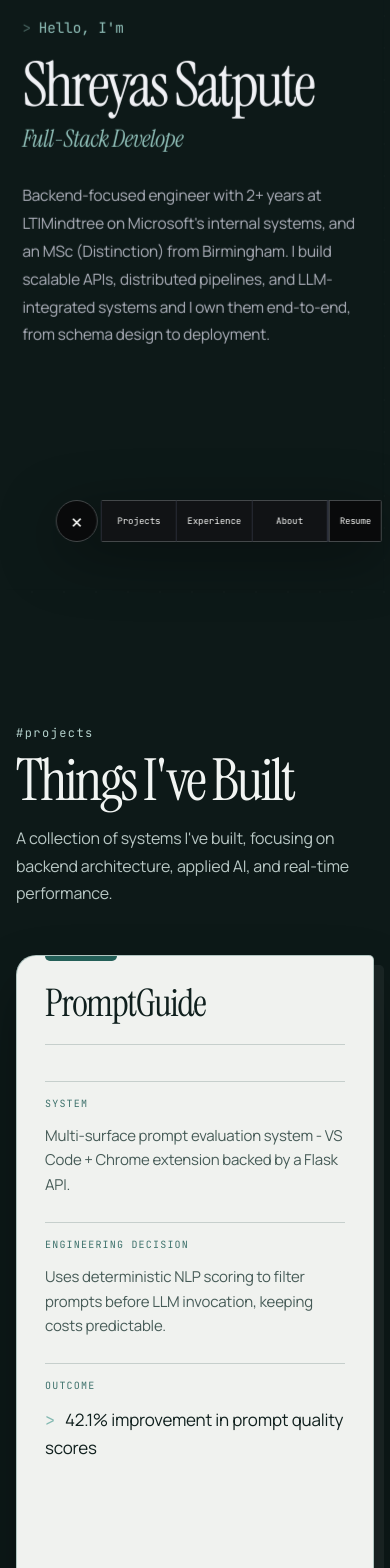
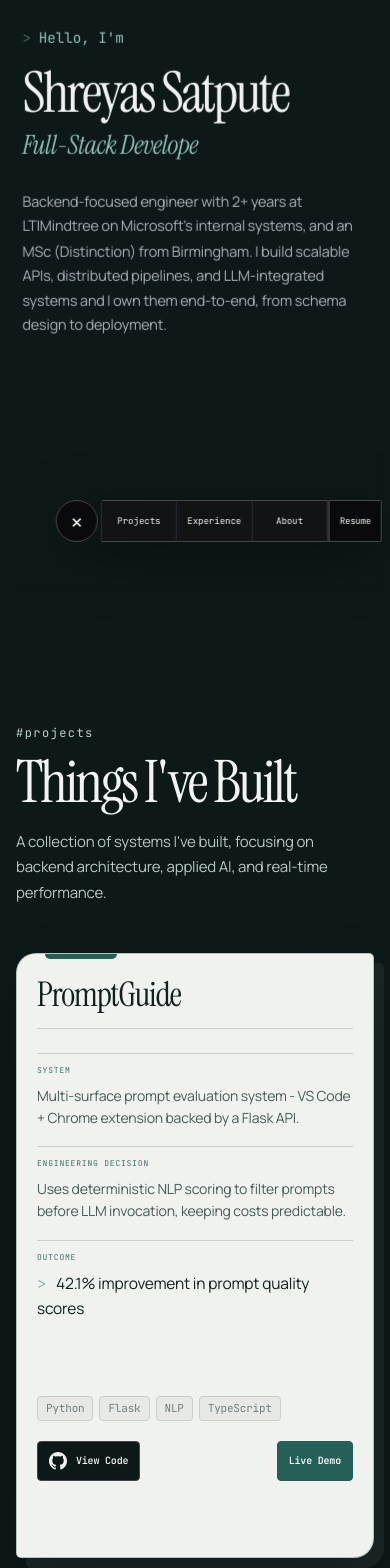
Before and after one commit to shreyas-debug/portfolio, a React (Create React App) app: page / in a window 390 px wide. Shown: the part 240-1808 px from the top of the page. Built offline with nearby package versions, Linux system fonts and the light colour scheme.

Commit message:
Update UI

```diff
--- a/src/App.css
+++ b/src/App.css
@@ -1373,6 +1373,14 @@ nav.navbar .navbar-text {
 }
 
 @media (max-width: 768px) {
+  html,
+  body,
+  #root,
+  .App {
+    max-width: 100%;
+    overflow-x: clip;
+  }
+
   .floating-dock { --dock-edge-gap: 8px; bottom: 12px; max-width: calc(100vw - 16px); }
   .floating-dock.at-page-end { bottom: 62px; }
   .dock-toggle,
@@ -1406,17 +1414,33 @@ nav.navbar .navbar-text {
   .experience-date { grid-column: 2; grid-row: 3; }
   .experience-plus { grid-column: 3; grid-row: 1 / 4; align-self: center; }
   .experience-details-inner { padding-left: 48px; }
+  .experience-name { font-size: 25px; }
+  .experience-role,
+  .experience-date,
+  .experience-details li { font-size: 12.5px; }
   .project-stack-item { margin-bottom: 14vh; }
   .projects-stack { padding-bottom: 5vh; }
   .project-panel {
-    min-height: 820px !important;
-    height: 820px !important;
+    width: 100%;
+    min-width: 0;
+    min-height: var(--mobile-project-height, auto) !important;
+    height: var(--mobile-project-height, auto) !important;
     border-radius: 20px 5px 20px 5px !important;
   }
   .project-panel-content {
     height: 100%;
-    padding-bottom: 88px !important;
-  }
+    padding: 24px 20px 76px !important;
+  }
+  .project-panel-title {
+    margin-bottom: 22px !important;
+    padding-bottom: 16px !important;
+    font-size: 34px !important;
+  }
+  .project-narrative { grid-template-columns: 1fr; gap: 18px; }
+  .project-detail-block { padding-top: 10px; }
+  .project-detail-label { margin-bottom: 8px; font-size: 8px; letter-spacing: 0.1em; }
+  .project-detail-block p { font-size: 14px !important; line-height: 1.55 !important; }
+  .project-outcome p { font-size: 15.5px !important; }
   .project-links-row {
     align-items: stretch !important;
     gap: 10px;
@@ -1427,17 +1451,19 @@ nav.navbar .navbar-text {
   }
   .project-links-row .project-action {
     min-height: 40px;
-  }
-  .project-narrative { grid-template-columns: 1fr; }
+    padding: 8px 11px !important;
+    font-size: 10px !important;
+  }
   .project-outcome { grid-column: auto; }
   .about-skills .skills-container { grid-template-columns: 1fr; }
-}
-
-@media (max-width: 380px) {
-  .project-panel {
-    min-height: 860px !important;
-    height: 860px !important;
-  }
+  .editorial-header { margin-bottom: 48px; }
+  .editorial-header h2,
+  #about h1 { font-size: clamp(46px, 15vw, 64px) !important; line-height: 0.95 !important; }
+  .hero-title { font-size: clamp(48px, 15vw, 62px) !important; }
+  .hero-role { font-size: clamp(22px, 7vw, 30px) !important; }
+  .hero-description,
+  .editorial-header > p:last-child,
+  #about p:not(.eyebrow) { font-size: 15px !important; line-height: 1.7 !important; }
 }
 
 .projects-grid {
--- a/src/components/Banner.js
+++ b/src/components/Banner.js
@@ -109,7 +109,7 @@ export const Banner = () => {
         </motion.h2>
 
         {/* Hero description — specific, with impact */}
-        <motion.p variants={{ hidden: { opacity: 0, y: 16 }, visible: { opacity: 1, y: 0 } }} transition={{ duration: 0.5, ease: 'easeOut' }} style={{
+        <motion.p className="hero-description" variants={{ hidden: { opacity: 0, y: 16 }, visible: { opacity: 1, y: 0 } }} transition={{ duration: 0.5, ease: 'easeOut' }} style={{
           fontSize: '16px',
           color: 'var(--text-secondary)',
           maxWidth: '560px',
--- a/src/components/Projects.js
+++ b/src/components/Projects.js
@@ -1,8 +1,8 @@
-import React, { useState } from 'react';
+import React, { useEffect, useRef, useState } from 'react';
 import { motion } from 'framer-motion';
 
 /* ─── Terminal card component ─── */
-const TerminalCard = ({ project, index }) => {
+const TerminalCard = ({ project }) => {
   const [hovered, setHovered] = useState(false);
 
   return (
@@ -157,6 +157,37 @@ const TerminalCard = ({ project, index }) => {
 };
 
 export const Projects = () => {
+  const stackRef = useRef(null);
+
+  useEffect(() => {
+    let frame;
+
+    const equalizeMobileCards = () => {
+      if (frame) window.cancelAnimationFrame(frame);
+      frame = window.requestAnimationFrame(() => {
+        const stack = stackRef.current;
+        if (!stack) return;
+
+        stack.style.removeProperty('--mobile-project-height');
+        if (window.innerWidth > 768) return;
+
+        const cards = Array.from(stack.querySelectorAll('.project-panel'));
+        const tallestCard = Math.max(...cards.map((card) => card.scrollHeight), 0);
+        if (tallestCard) stack.style.setProperty('--mobile-project-height', `${Math.ceil(tallestCard) + 2}px`);
+      });
+    };
+
+    equalizeMobileCards();
+    document.fonts?.ready.then(equalizeMobileCards);
+    window.addEventListener('resize', equalizeMobileCards);
+    window.addEventListener('orientationchange', equalizeMobileCards);
+
+    return () => {
+      if (frame) window.cancelAnimationFrame(frame);
+      window.removeEventListener('resize', equalizeMobileCards);
+      window.removeEventListener('orientationchange', equalizeMobileCards);
+    };
+  }, []);
 
   const projects = [
     {
@@ -264,10 +295,10 @@ export const Projects = () => {
           </p>
         </header>
 
-        <div className="projects-stack">
+        <div className="projects-stack" ref={stackRef}>
           {projects.map((project, index) => (
             <motion.div
-              key={index}
+              key={project.title}
               className="project-stack-item"
               initial={{ opacity: 0, y: 70 }}
               whileInView={{ opacity: 1, y: 0 }}
@@ -275,7 +306,7 @@ export const Projects = () => {
               transition={{ duration: 0.6, ease: [0.22, 1, 0.36, 1] }}
               style={{ top: '86px', zIndex: index + 1 }}
             >
-              <TerminalCard project={project} index={index} />
+              <TerminalCard project={project} />
             </motion.div>
           ))}
         </div>
```
